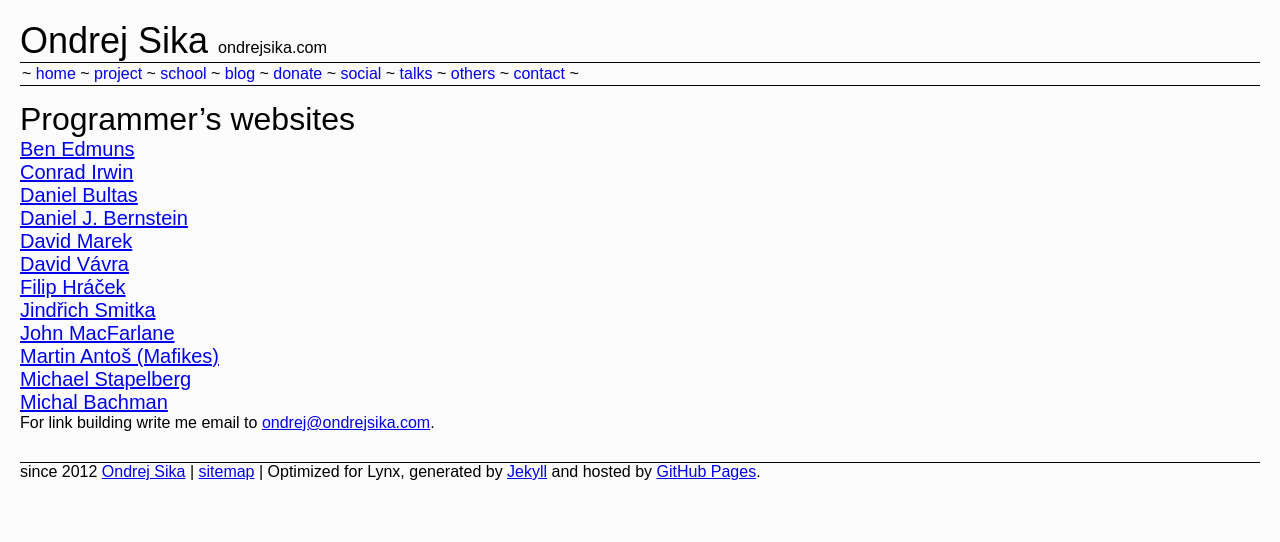
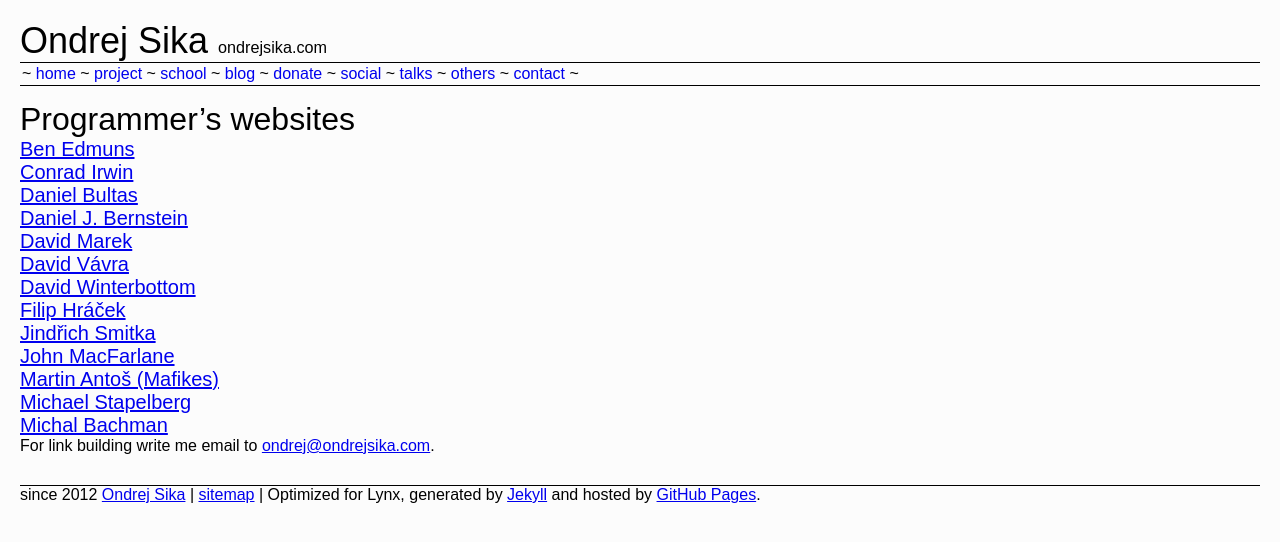
Before and after one commit to ondrejsika/ondrejsika.com, a Jekyll site: the page built from others/programmers_websites.md, in a window 1280 px wide. Shown: the top 542 px of the page. Built offline with Jekyll 4.4.1, drawn with Linux system fonts in a browser that asks for light colours; Markdown is read by kramdown in place of the engine named in the settings; comment, search, counter and statistics services are not loaded.

Commit message:
add David Winterbottom website

```diff
--- a/others/programmers_websites.md
+++ b/others/programmers_websites.md
@@ -11,6 +11,7 @@
 ##### [Daniel J. Bernstein](http://cr.yp.to)
 ##### [David Marek](http://www.davidmarek.cz)
 ##### [David Vávra](http://www.destil.cz)
+##### [David Winterbottom](http://codeinthehole.com)
 ##### [Filip Hráček](http://filiph.net)
 ##### [Jindřich Smitka](http://www.smita.info)
 ##### [John MacFarlane](http://johnmacfarlane.net)
```
